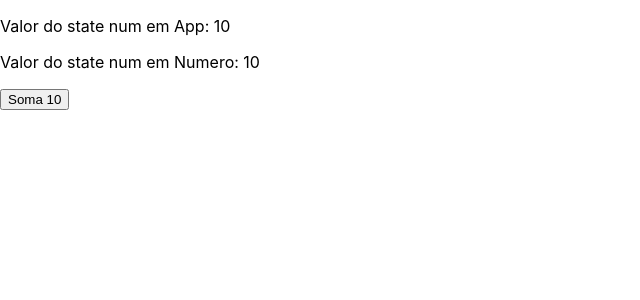
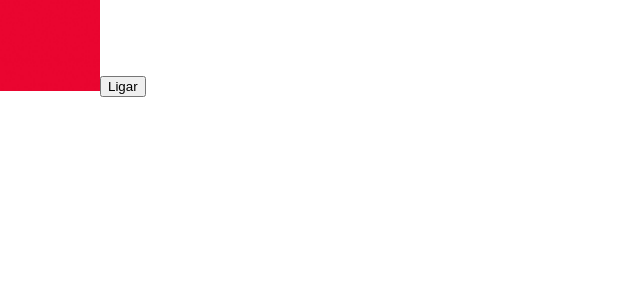
Before and after one commit to viniciustixu/CursoReactCFB, a React (Create React App) app in the folder my-app/: page / in a window 1280 px wide. Shown: the top 300 px of the page, without its empty margins (0-640 px from the left). Built offline with nearby package versions, Linux system fonts and the light colour scheme.

Commit message:
Eventos em React

```diff
--- a/my-app/src/App.js
+++ b/my-app/src/App.js
@@ -1,17 +1,16 @@
 import logo from './logo.svg';
 import './App.css';
 import React, { useState } from 'react';
-import Numero from './Components/Numero';
+import Led from './Components/Led';
 
 
 function App() {
 
-  const [num, setNum] = useState(10);
+  const [ligado, setLigado] = useState(false);
 
   return (
     <>
-      <p>Valor do state num em App: {num}</p>
-      <Numero num={num} setNum={setNum} />
+      <Led />
     </>
   );
 }
--- /dev/null
+++ b/my-app/src/Components/Led.js
@@ -0,0 +1,17 @@
+import React, { useState } from 'react';
+import verde from './imgs/verde.jpg';
+import vermelho from './imgs/vermelho.png';
+
+
+
+export default function Led() {
+
+  const [ligado, setLigado] = useState(false);
+
+  return (
+    <>
+      <img src={ligado ? verde : vermelho} style={{ maxWidth: '100px' }} alt="imagem" />
+      <button onClick={() => setLigado(!ligado)}>{ligado ? 'Desligar' : 'Ligar'}</button>
+    </>
+  );
+};
```
Also changed, not shown: my-app/src/Components/imgs/verde.jpg (added), my-app/src/Components/imgs/vermelho.png (added).
